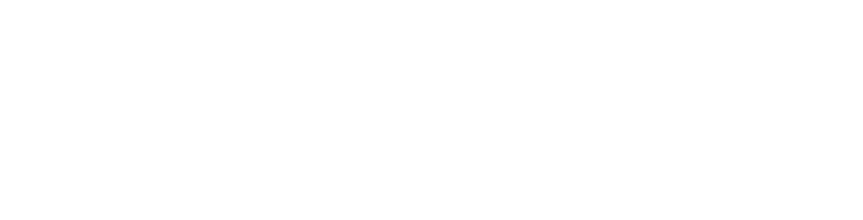
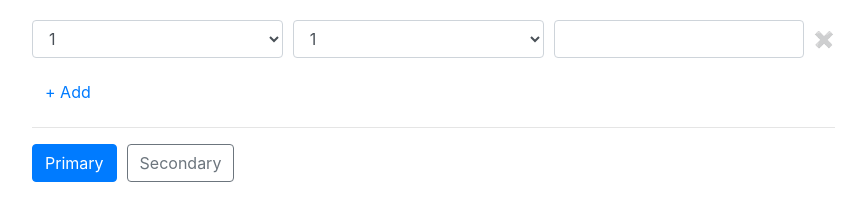
Before and after one commit to anastasiaval/filter-component, a plain HTML site: page index.html in a window 1280 px wide. Shown: the whole page, without its empty margins (68-931 px from the left). Drawn offline with nearby package versions, Linux system fonts and the light colour scheme.

Commit message:
html/css test

```diff
--- /dev/null
+++ b/filter.css
@@ -0,0 +1,21 @@
+#filter {
+    margin-top: 20px;
+}
+
+.row-margin {
+    margin-right: 10px;
+}
+
+.col-margin {
+    margin-top: 15px;
+}
+
+.remove-icon {
+    opacity: 0.3;
+    line-height: 38px;
+    cursor: pointer;
+}
+
+.remove-icon:hover {
+    opacity: 0.5;
+}
--- /dev/null
+++ b/filter.js
@@ -0,0 +1,5 @@
+'use strict';
+
+window.onload = function () {
+
+};
--- a/index.html
+++ b/index.html
@@ -2,9 +2,40 @@
 <html lang="en">
 <head>
     <meta charset="UTF-8">
+    <meta name="viewport" content="width=device-width, initial-scale=1">
     <title>Filter</title>
+    <link rel="stylesheet" href="https://stackpath.bootstrapcdn.com/bootstrap/4.3.1/css/bootstrap.min.css"
+    integrity="sha384-ggOyR0iXCbMQv3Xipma34MD+dH/1fQ784/j6cY/iJTQUOhcWr7x9JvoRxT2MZw1T" crossorigin="anonymous">
+    <link rel="stylesheet" href="filter.css">
 </head>
 <body>
 
+<div class="container">
+    <div id="filter">
+        <form class="col-sm-9">
+            <div class="d-flex flex-row ">
+                <select class="form-control row-margin">
+                    <option value="1">1</option>
+                    <option value="2">2</option>
+                </select>
+                <select class="form-control row-margin">
+                    <option value="1">1</option>
+                    <option value="2">2</option>
+                </select>
+                <input type="text" class="form-control row-margin">
+                <span class="remove-icon">&#x2716</span>
+            </div>
+            <button type="button" class="btn btn-link col-margin">+ Add</button>
+            <hr>
+            <div class="d-flex flex-row ">
+                <button type="button" class="btn btn-primary row-margin">Primary</button>
+                <button type="button" class="btn btn-outline-secondary">Secondary</button>
+            </div>
+
+        </form>
+    </div>
+</div>
+
+<script src="filter.js"></script>
 </body>
 </html>
```
Also changed, not shown: 1 other file.
